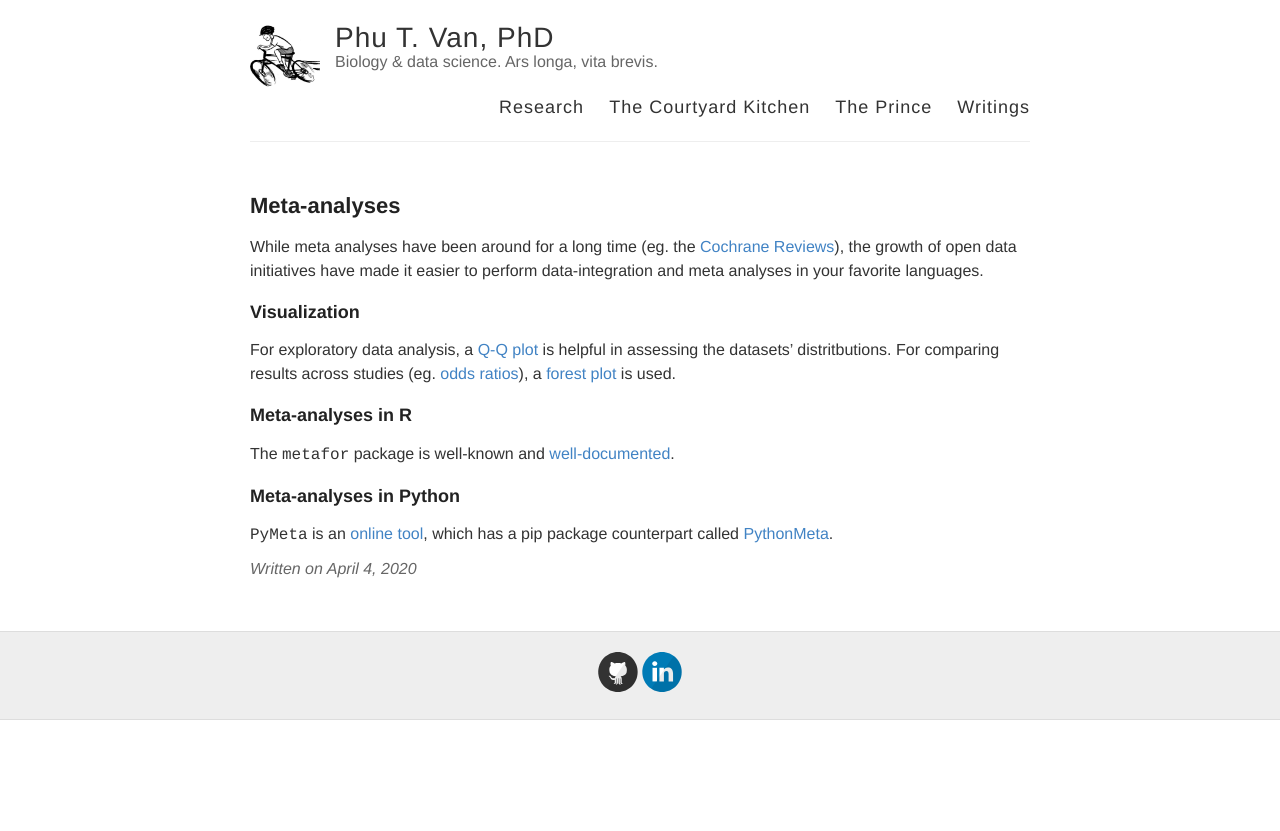
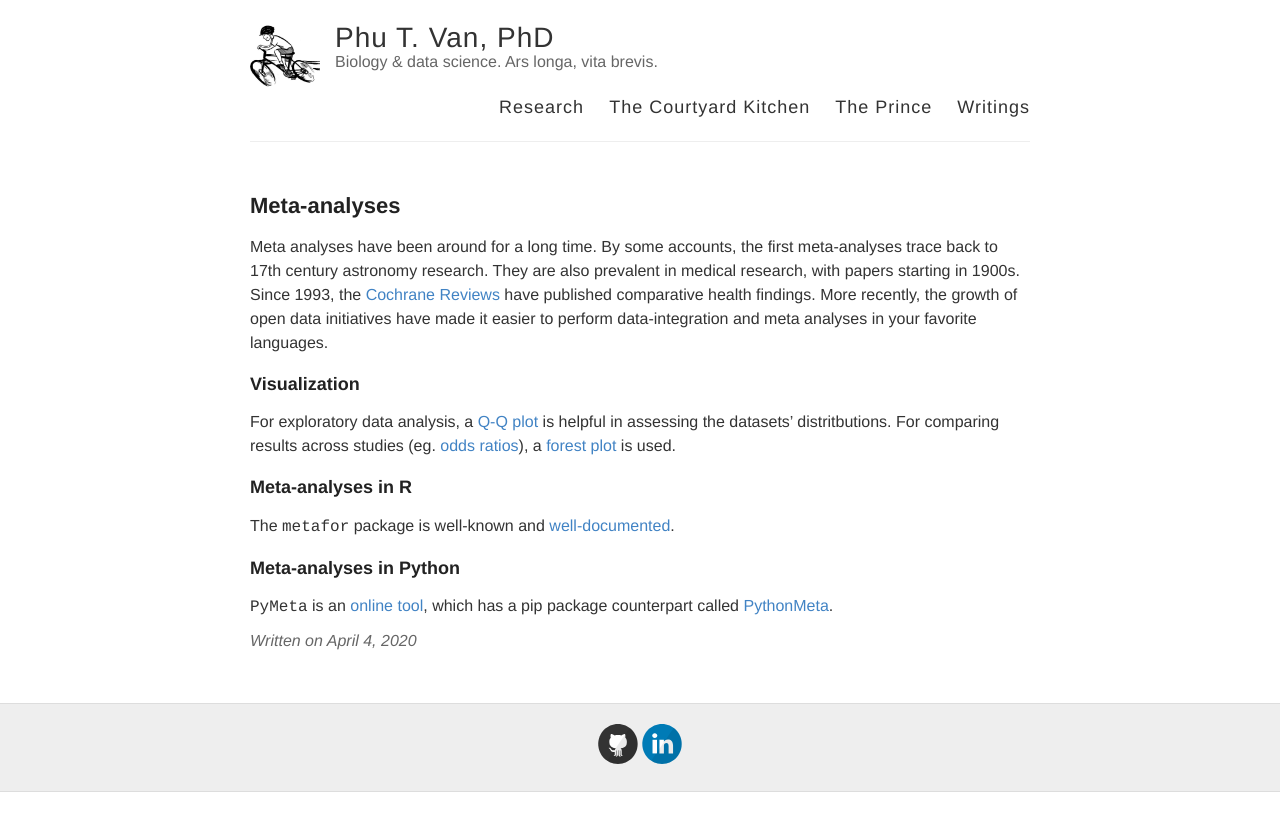
Before and after one commit to ptvan/ptvan.github.io, a Jekyll site: the page built from _posts/2020-04-04-meta-analyses.md, in a window 1280 px wide. Shown: the top 831 px of the page. Built offline with Jekyll 4.4.1, drawn with Linux system fonts in a browser that asks for light colours.

Commit message:
more history

```diff
--- a/_posts/2020-04-04-meta-analyses.md
+++ b/_posts/2020-04-04-meta-analyses.md
@@ -3,7 +3,7 @@ layout: post
 title: Meta-analyses
 ---
 
-While meta analyses have been around for a long time (eg. the [Cochrane Reviews](https://www.cochranelibrary.com/)), the growth of open data initiatives have made it easier to perform data-integration and meta analyses in your favorite languages.
+Meta analyses have been around for a long time. By some accounts, the first meta-analyses trace back to 17th century astronomy research. They are also prevalent in medical research, with papers starting in 1900s. Since 1993, the [Cochrane Reviews](https://www.cochranelibrary.com/) have published comparative health findings. More recently, the growth of open data initiatives have made it easier to perform data-integration and meta analyses in your favorite languages.
 
 ### Visualization
 
```
